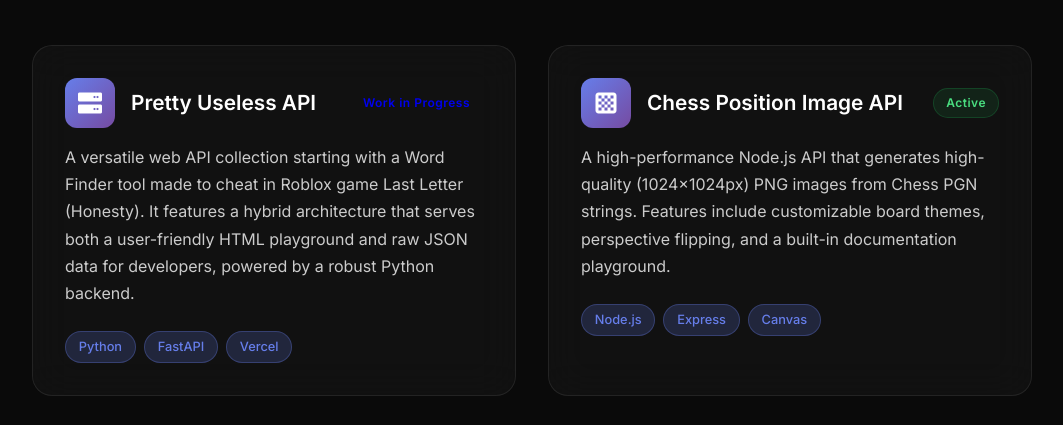
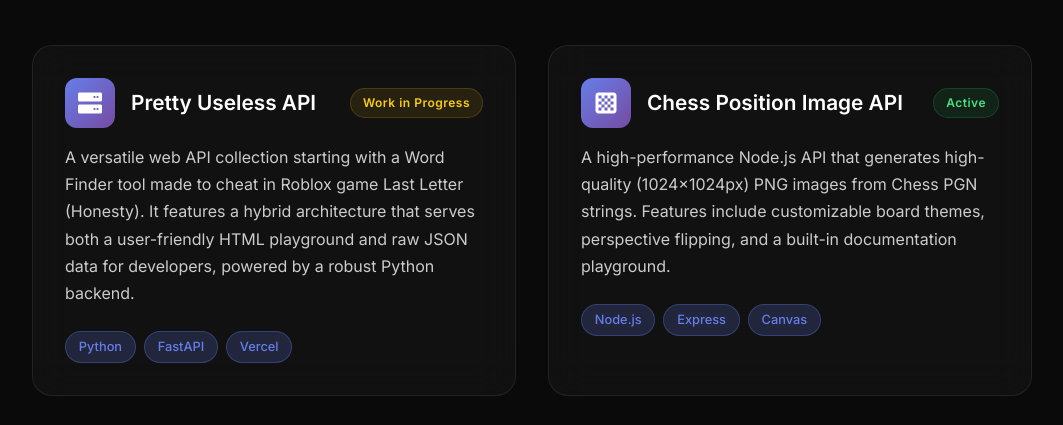
Before and after one commit to Hriddha19/Profile, a plain HTML site: page index.html in a window 1280 px wide. Shown: the part 2059-2484 px from the top of the page, without its empty margins (108-1171 px from the left). Drawn offline with nearby package versions, Linux system fonts and the light colour scheme.

Commit message:
Add WIP style for status indicator in profile.css

```diff
--- a/profile.css
+++ b/profile.css
@@ -635,3 +635,10 @@ a.project-link {
     color: #4ade80;
     border-color: rgba(34, 197, 94, 0.2);
 }
+
+/* Work In Progress Style (Yellow) */
+.status-wip {
+    background: rgba(234, 179, 8, 0.1);
+    color: #facc15;
+    border-color: rgba(234, 179, 8, 0.2);
+}
```
